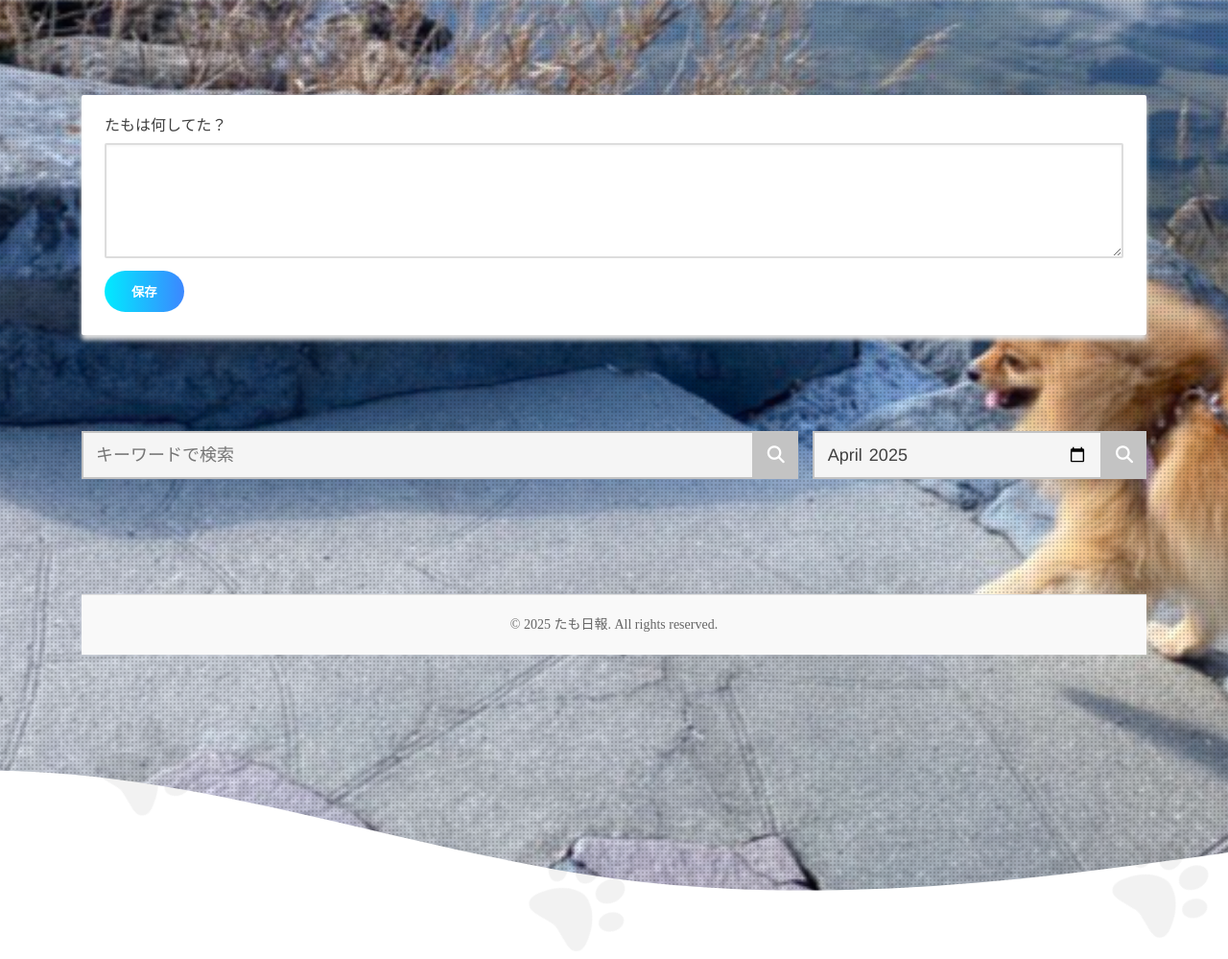
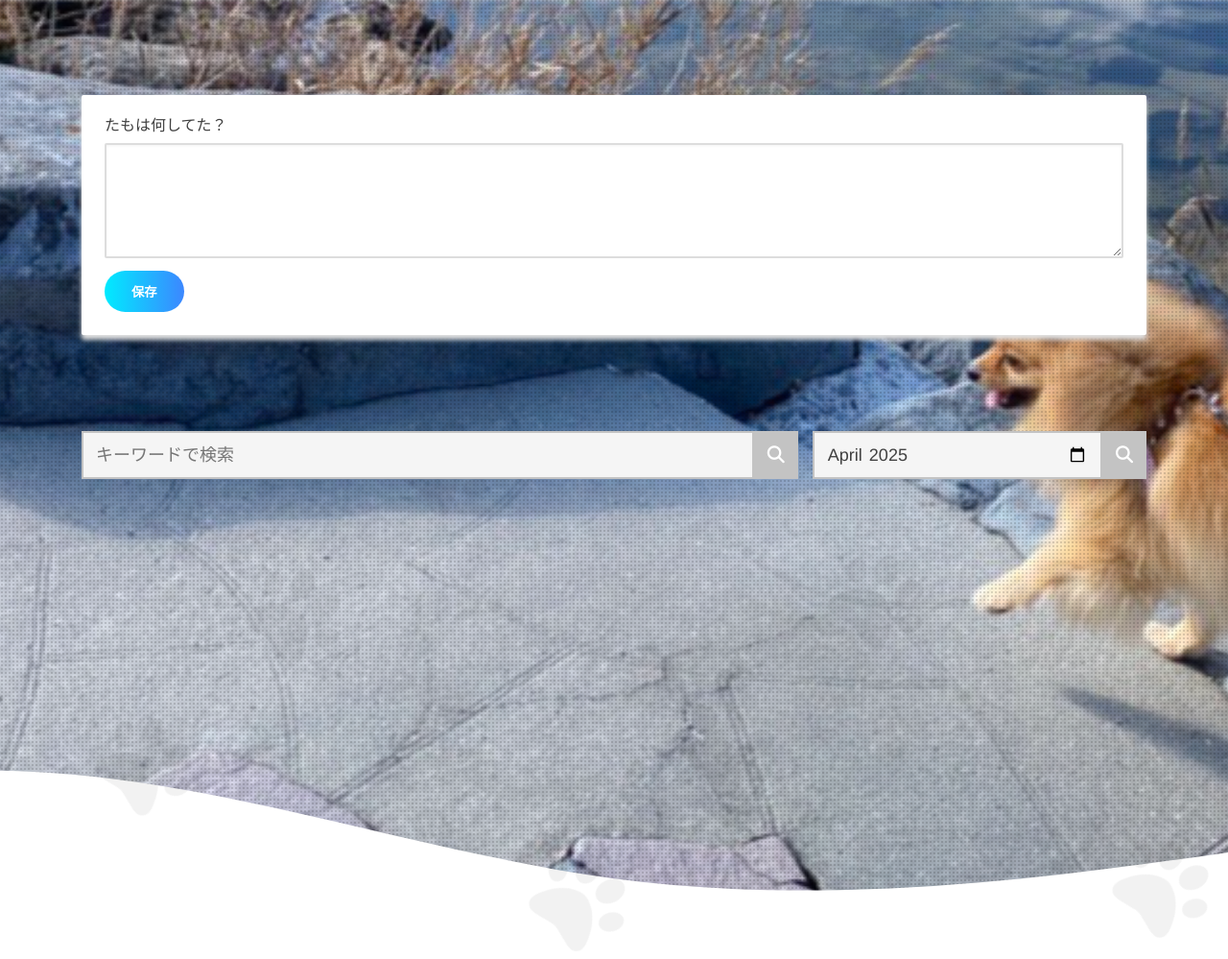
Before and after one commit to mizukitokunaga/study, a PHP site: page / in a window 1280 px wide. Shown: the part 121-1120 px from the top of the page at 96% size. Run offline with PHP 8.4, Linux system fonts and the light colour scheme; the visitor is signed in with stand-in values (Sample User, id 1); data that the repository does not hold is empty; some libraries are stand-ins or nearby versions.

Commit message:
Update index.php

```diff
--- a/index.php
+++ b/index.php
@@ -198,11 +198,11 @@ $memos = $stmt->fetchAll(PDO::FETCH_ASSOC);
       <?php endif; ?>
     </div>
   </div>
-  <footer class="footer">
+  <!--<footer class="footer">
   <div class="container">
     <p>&copy; <?= date('Y') ?> たも日報. All rights reserved.</p>
   </div>
-</footer>
+</footer>-->
 <div class="paw-tile">
   <?php for ($i = 0; $i < 100; $i++): ?>
     <i class="fa-solid fa-paw"></i>
```
